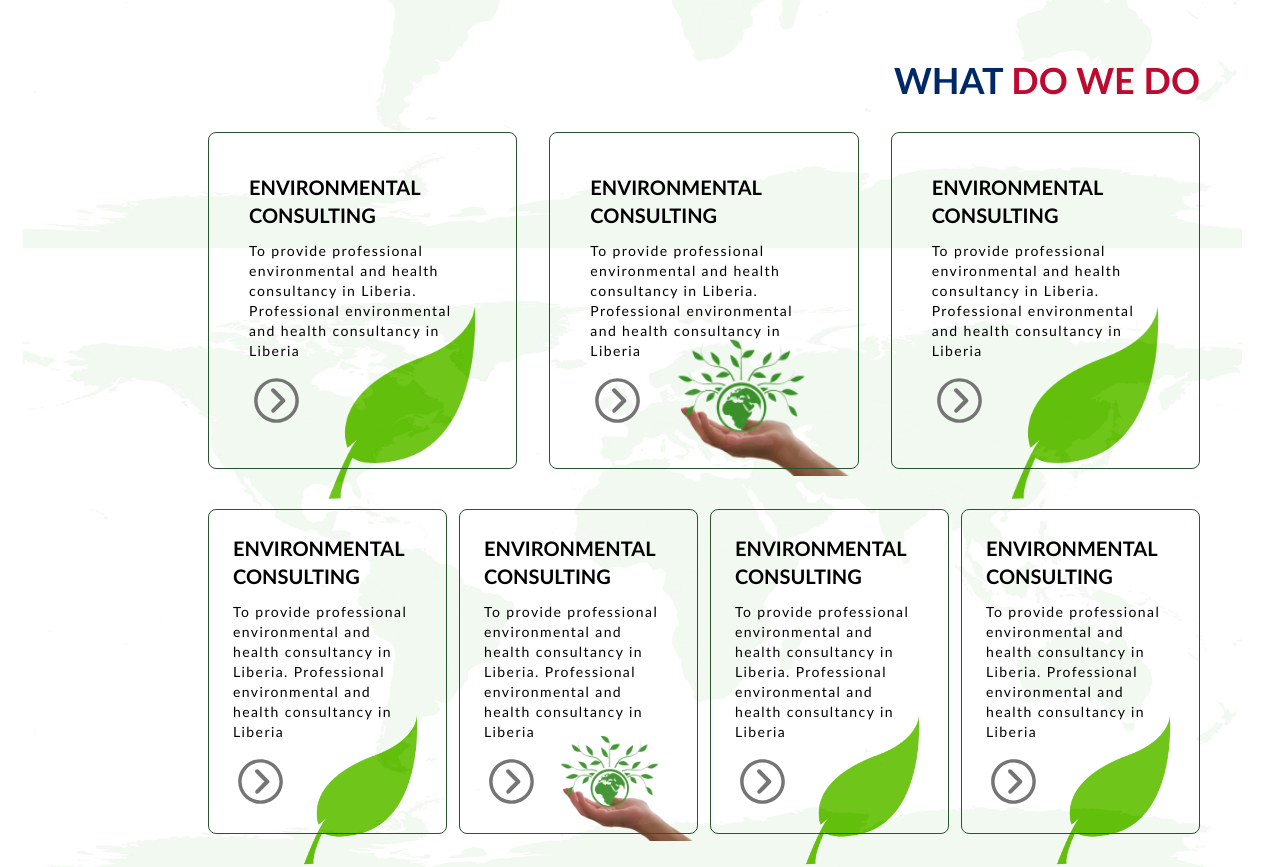
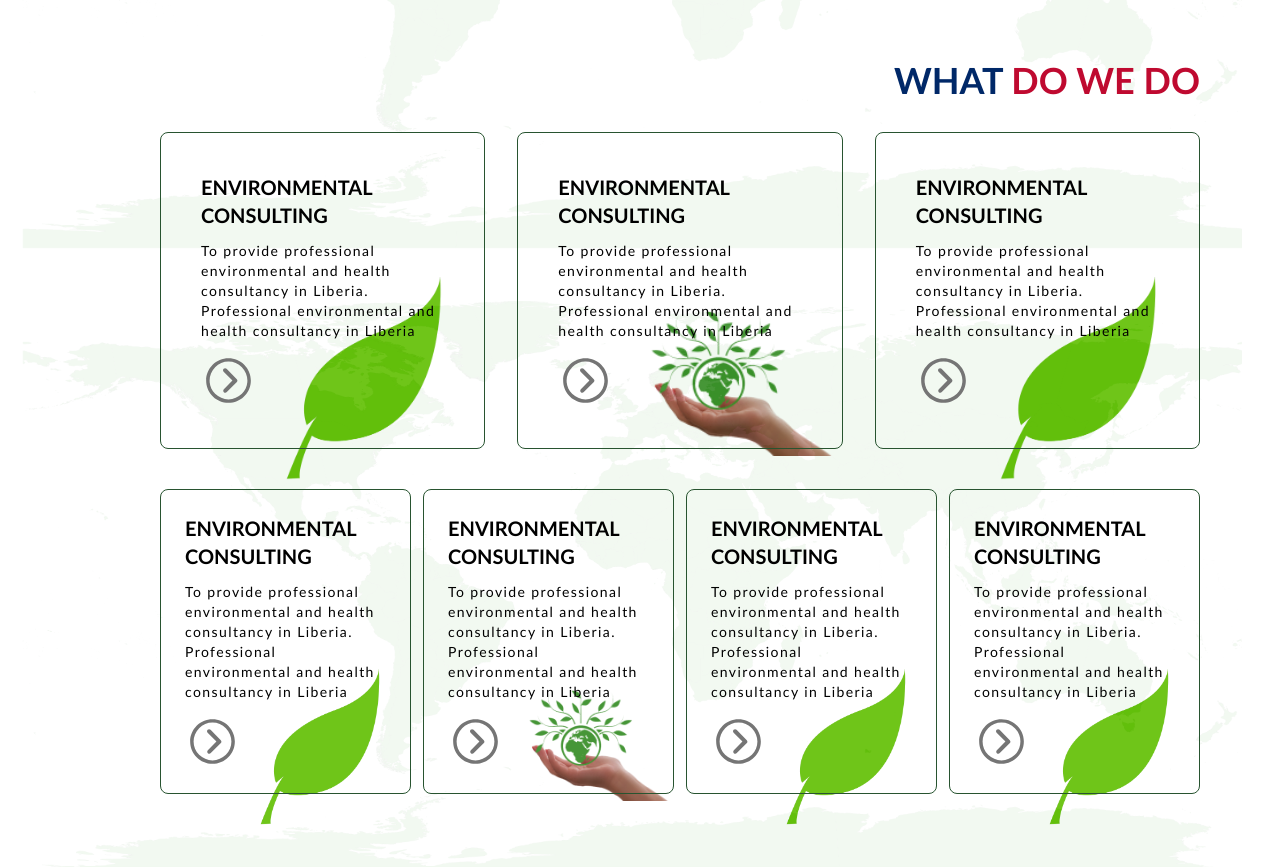
Before and after one commit to EarthmanAman/greenguards, a Next.js app: page /services in a window 1280 px wide. Shown: the part 380-1247 px from the top of the page. Built offline with nearby package versions, Linux system fonts and the light colour scheme.

Commit message:
service margin

```diff
--- a/src/pages/services.js
+++ b/src/pages/services.js
@@ -70,7 +70,7 @@ export default function Gallery() {
             </div>
           </div> */}
 
-          <div className='my-8 ml-32'>
+          <div className='my-8 ml-20'>
 
             <div className="relative flex flex-wrap space-x-8">
               <a href='' className="flex-1">
```
